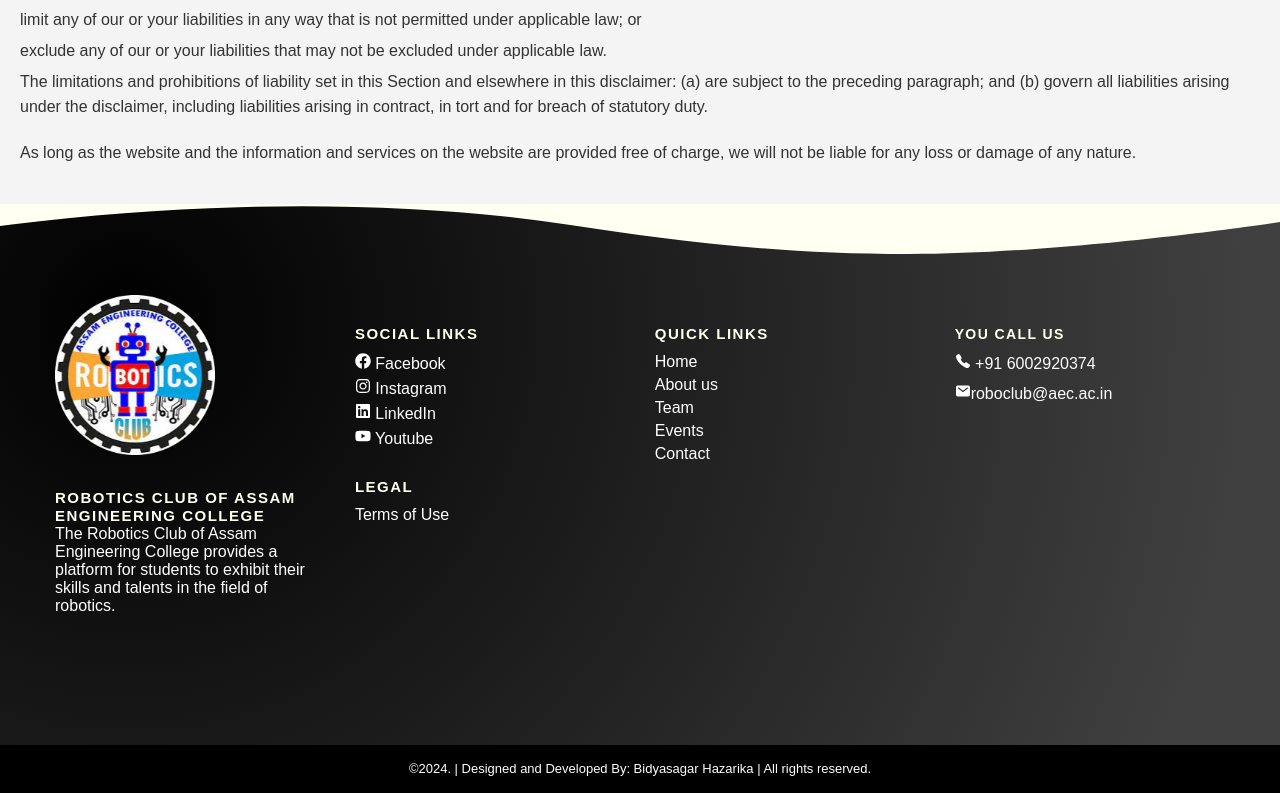
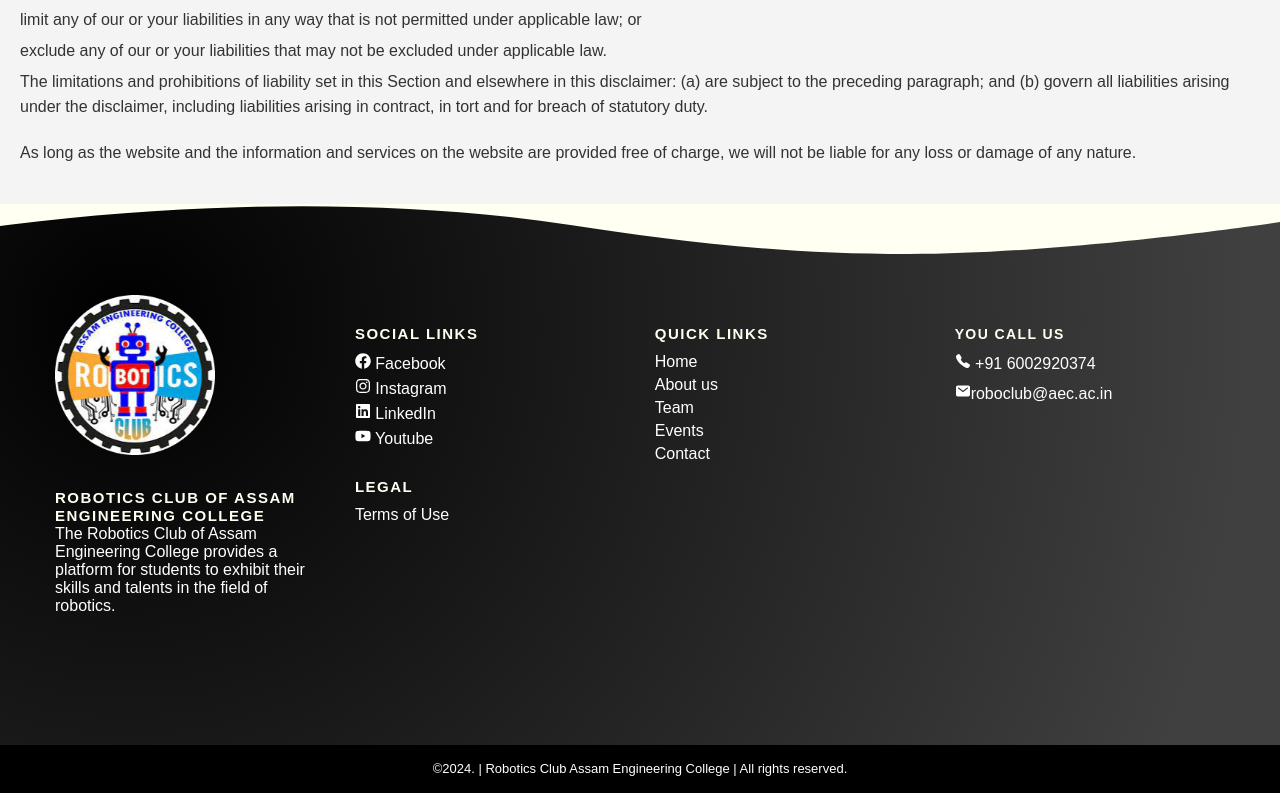
Before and after one commit to DevDreamer26/Robotics_club_aec, a React (Vite) app in the folder client/: page /term in a window 1280 px wide. Shown: the part 3272-4065 px from the top of the page. Built offline with nearby package versions, Linux system fonts and the light colour scheme; a web font is replaced by a local one.

Commit message:
Footer changed

```diff
--- a/client/src/components/Footer/Footer.jsx
+++ b/client/src/components/Footer/Footer.jsx
@@ -122,7 +122,7 @@ const Footer = () => {
             <div className="footer-copyright-wrapper">
               <p className="footer-copyright-text">
                 <Link to="https://bidyasagar.me" target="_blank">
-                  ©2024. | Designed and Developed By: Bidyasagar Hazarika | All rights reserved.
+                  ©2024. | Robotics Club Assam Engineering College | All rights reserved.
                 </Link>
               </p>
             </div>
```
